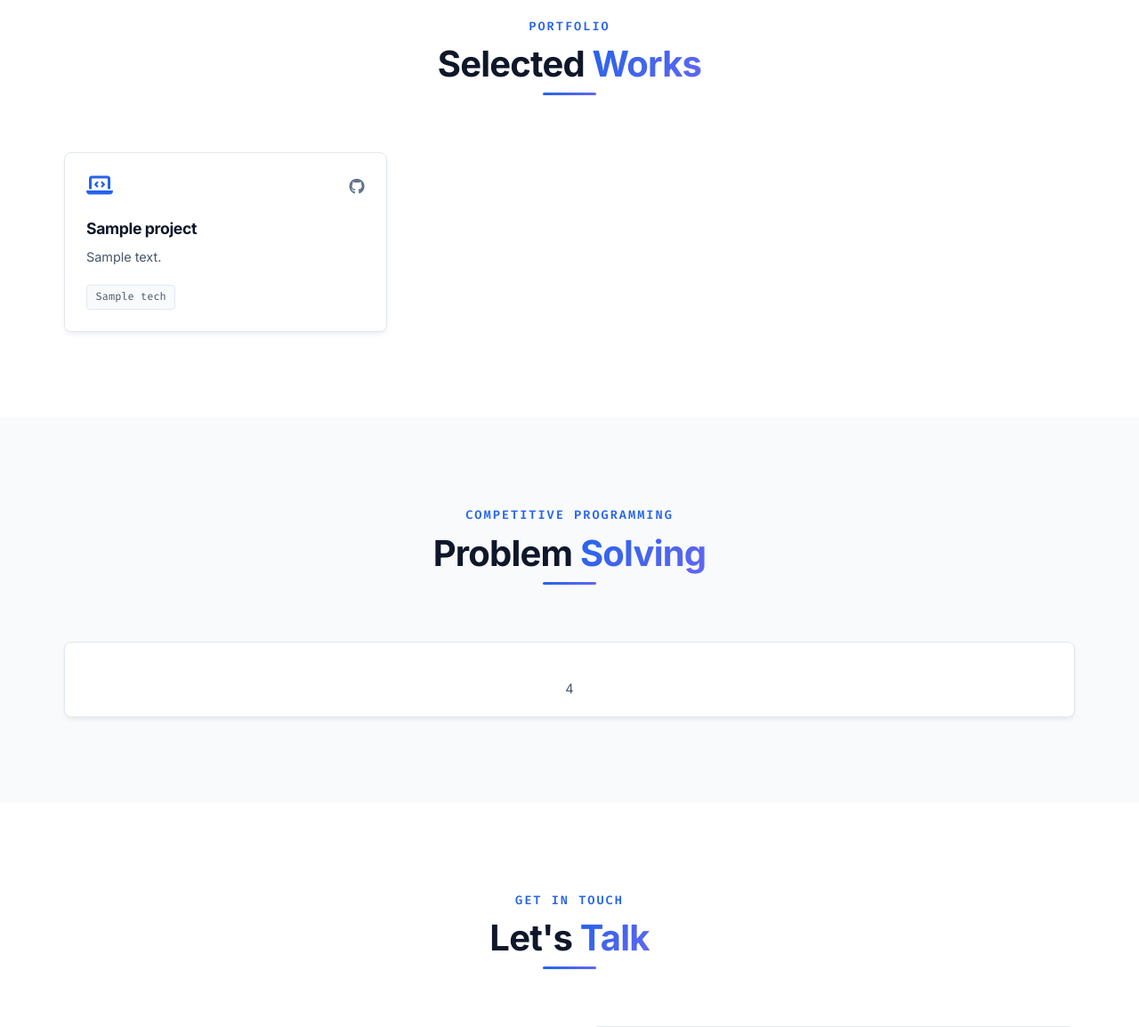
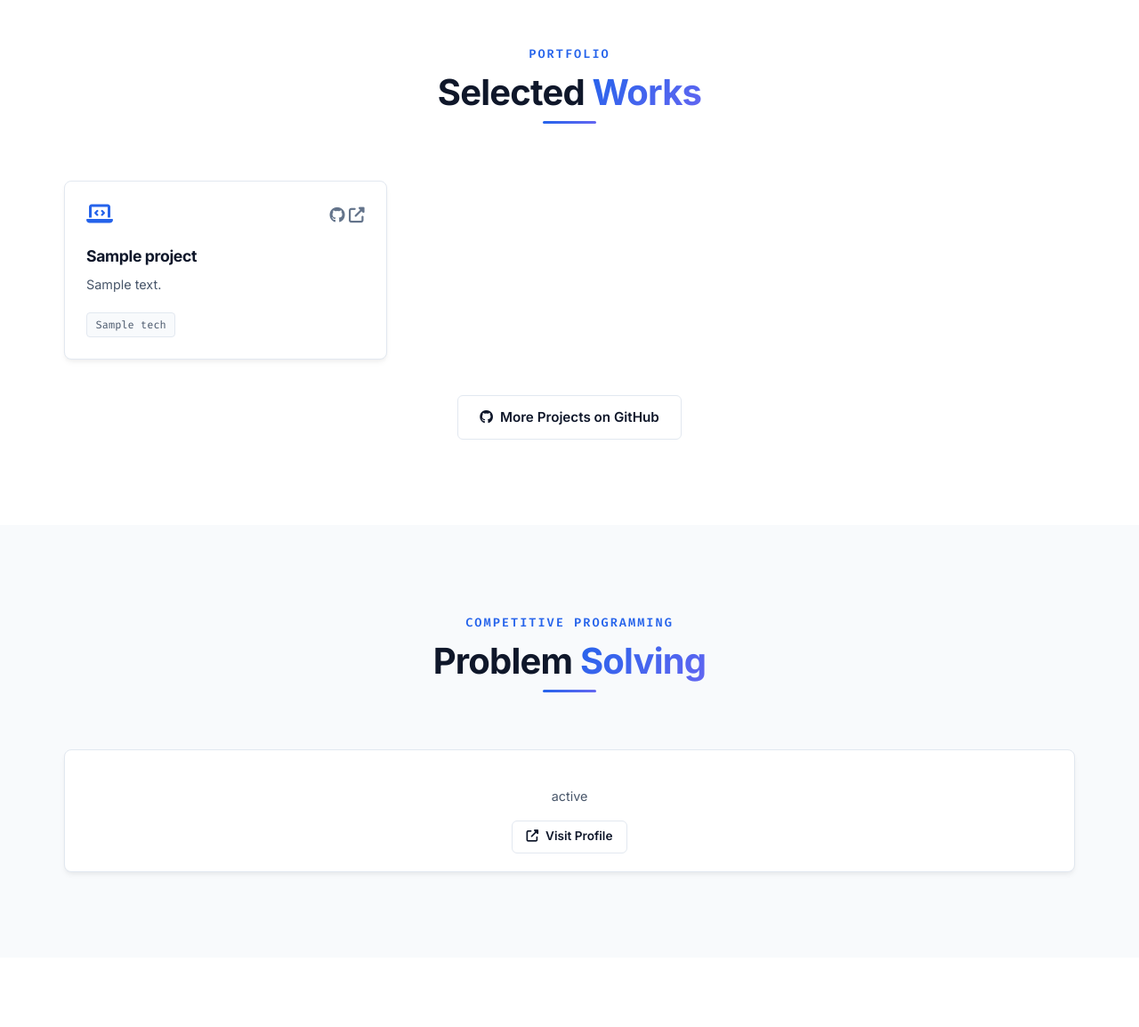
Before and after one commit to KAMRUN-NESA/portfolio, a Python web app: template app/templates/index.html in a window 1280 px wide. Shown: the part 5280-6434 px from the top of the page at 89% size. Run offline with Jinja, Linux system fonts and the light colour scheme; the template is opened without the code that fills it: most values are stand-ins (such as "Sample title", 1, 10 or a date in 2020); form fields are guessed from the names that the template uses.

Commit message:
Portfolio update: fix placeholders, CP, SEO, projects, publications, contact

```diff
--- a/app/static/css/style.css
+++ b/app/static/css/style.css
@@ -351,6 +351,18 @@ section {
   color: var(--text-secondary);
   font-weight: 500;
   margin-bottom: 1rem;
+}
+
+.typing-cursor {
+  display: inline-block;
+  color: var(--primary-color);
+  font-weight: 300;
+  animation: blink-cursor 0.75s step-end infinite;
+}
+
+@keyframes blink-cursor {
+  0%, 100% { opacity: 1; }
+  50% { opacity: 0; }
 }
 
 .hero-opportunities {
--- a/app/templates/components/contact.html
+++ b/app/templates/components/contact.html
@@ -17,6 +17,25 @@
 
                 <h3>Open for Collaboration</h3>
                 <p>{{ data.contact.text }}</p>
+
+                {% if data.contact.research_interests %}
+                <div style="margin-top: 1.5rem;">
+                    <h4 style="color: var(--primary-color); margin-bottom: 0.75rem;"><i class="fas fa-flask"></i> Research Areas of Interest</h4>
+                    <ul style="list-style: none; padding: 0; margin: 0;">
+                        {% for interest in data.contact.research_interests %}
+                        <li style="padding: 0.4rem 0; color: var(--text-secondary); display: flex; align-items: center; gap: 0.5rem;">
+                            <i class="fas fa-chevron-right" style="color: var(--primary-color); font-size: 0.75rem;"></i> {{ interest }}
+                        </li>
+                        {% endfor %}
+                    </ul>
+                </div>
+                {% endif %}
+
+                {% if data.contact.lab_types %}
+                <p style="margin-top: 1rem; font-size: 0.9rem; color: var(--text-muted); font-style: italic;">
+                    <i class="fas fa-university"></i> Ideal fit: {{ data.contact.lab_types }}
+                </p>
+                {% endif %}
 
                 <div class="contact-methods">
                     <div class="contact-method">
--- a/app/templates/components/cp.html
+++ b/app/templates/components/cp.html
@@ -13,7 +13,10 @@
                 <div class="card-body" style="text-align: center; padding-top: 2rem;">
                     <i class="{{ platform.icon }} card-icon" style="font-size: 3rem; margin-bottom: 1rem;"></i>
                     <h3 class="card-title">{{ platform.platform }}</h3>
-                    <p class="card-description">{{ platform.rating }}</p>
+                    <p class="card-description" style="margin-bottom: 1rem;">{{ platform.status }}</p>
+                    <a href="{{ platform.link }}" target="_blank" class="btn btn-secondary" style="font-size: 0.85rem; padding: 0.4rem 1rem;">
+                        <i class="fas fa-external-link-alt"></i> Visit Profile
+                    </a>
                 </div>
             </div>
             {% endfor %}
--- a/app/templates/components/projects.html
+++ b/app/templates/components/projects.html
@@ -14,6 +14,9 @@
                     <i class="card-icon fas fa-laptop-code"></i>
                     <div class="card-links">
                         <a href="{{ project.github }}" target="_blank" title="GitHub"><i class="fab fa-github"></i></a>
+                        {% if project.demo and project.demo != '#' %}
+                        <a href="{{ project.demo }}" target="_blank" title="View / Paper"><i class="fas fa-external-link-alt"></i></a>
+                        {% endif %}
                     </div>
                 </div>
                 <div class="card-body">
@@ -30,5 +33,13 @@
             </div>
             {% endfor %}
         </div>
+
+        {% if data.more_projects_link %}
+        <div style="text-align: center; margin-top: 2.5rem;">
+            <a href="{{ data.more_projects_link }}" target="_blank" class="btn btn-secondary">
+                <i class="fab fa-github"></i> More Projects on GitHub
+            </a>
+        </div>
+        {% endif %}
     </div>
 </section>
--- a/app/templates/components/publications.html
+++ b/app/templates/components/publications.html
@@ -15,6 +15,7 @@
                 </div>
                 <div class="card-body">
                     <h3 class="card-title">{{ pub.title }}</h3>
+                    <p class="card-description" style="margin-bottom: 0.5rem;"><strong>Authors:</strong> {{ pub.authors }}</p>
                     <p class="card-description"><strong>Venue:</strong> {{ pub.venue }} ({{ pub.date }})</p>
                     <p class="card-description" style="margin-bottom: 0.5rem;"><strong>Area:</strong> {{ pub.area }}</p>
                     <p class="card-description"><strong>DOI:</strong> <a href="{{ pub.link }}" target="_blank">{{ pub.doi }}</a></p>
--- a/app/templates/partials/footer.html
+++ b/app/templates/partials/footer.html
@@ -32,7 +32,7 @@
         <!-- Copyright -->
         <div class="footer-bottom">
             <p>&copy; <span id="current-year">2026</span> {{ data.identity.name }}. All rights reserved.</p>
-            <p>Built with <i class="fas fa-heart" style="color:#ef4444;"></i> &amp; Flask</p>
+            <p>Built with <i class="fas fa-heart" style="color:#ef4444;"></i> &amp; <i class="fas fa-flask" style="color: var(--primary-color);"></i> Flask</p>
         </div>
     </div>
 </footer>
--- a/app/templates/partials/seo_meta.html
+++ b/app/templates/partials/seo_meta.html
@@ -1,21 +1,21 @@
-<meta name="description" content="AI/ML researcher specializing in Graph Neural Networks, Hypergraph Neural Networks, Deep Learning, Computer Vision, NLP, Data Analytics, and Agentic AI systems.">
-<meta name="keywords" content="AI, Machine Learning, Graph Neural Networks, Agentic AI, Computer Vision, NLP, Software Engineering, Kamrun Nesa">
+<meta name="description" content="AI/ML researcher specializing in Graph Neural Networks, Hypergraph Neural Networks, Deep Learning, Computer Vision, and Medical AI. Open to MSc/PhD opportunities.">
+<meta name="keywords" content="AI, Machine Learning, Graph Neural Networks, Hypergraph Learning, Medical AI, Computer Vision, Deep Learning, Kamrun Nesa, IIUC, Bangladesh">
 <meta name="author" content="Kamrun Nesa">
 
 <!-- Open Graph / Facebook -->
 <meta property="og:type" content="website">
-<meta property="og:url" content="https://kamrunnesa.com/">
-<meta property="og:title" content="Kamrun Nesa | AI/ML Researcher | GNN | Agentic AI">
-<meta property="og:description" content="AI/ML researcher specializing in Graph Neural Networks, Hypergraph Neural Networks, Deep Learning, Computer Vision, NLP, Data Analytics, and Agentic AI systems.">
-<meta property="og:image" content="{{ url_for('static', filename='images/img/KAmrun.jpg') }}">
+<meta property="og:url" content="https://kamrun-nesa.github.io/portfolio_bundle/">
+<meta property="og:title" content="Kamrun Nesa | AI/ML Researcher | GNN | Deep Learning">
+<meta property="og:description" content="AI/ML researcher specializing in Graph Neural Networks, Hypergraph Learning, Deep Learning, and Medical AI. Open to MSc/PhD research opportunities.">
+<meta property="og:image" content="https://kamrun-nesa.github.io/portfolio_bundle/static/images/img/KAmrun.jpg">
 
 <!-- Twitter -->
 <meta property="twitter:card" content="summary_large_image">
-<meta property="twitter:url" content="https://kamrunnesa.com/">
-<meta property="twitter:title" content="Kamrun Nesa | AI/ML Researcher | GNN | Agentic AI">
-<meta property="twitter:description" content="AI/ML researcher specializing in Graph Neural Networks, Hypergraph Neural Networks, Deep Learning, Computer Vision, NLP, Data Analytics, and Agentic AI systems.">
-<meta property="twitter:image" content="{{ url_for('static', filename='images/img/KAmrun.jpg') }}">
+<meta property="twitter:url" content="https://kamrun-nesa.github.io/portfolio_bundle/">
+<meta property="twitter:title" content="Kamrun Nesa | AI/ML Researcher | GNN | Deep Learning">
+<meta property="twitter:description" content="AI/ML researcher specializing in Graph Neural Networks, Hypergraph Learning, Deep Learning, and Medical AI. Open to MSc/PhD research opportunities.">
+<meta property="twitter:image" content="https://kamrun-nesa.github.io/portfolio_bundle/static/images/img/KAmrun.jpg">
 
 <!-- Favicon Placeholder -->
 <link rel="icon" type="image/x-icon" href="{{ url_for('static', filename='images/favicon.ico') }}">
-<link rel="canonical" href="https://kamrunnesa.com/">
+<link rel="canonical" href="https://kamrun-nesa.github.io/portfolio_bundle/">
```
Also changed, not shown: app/data.py (+67 -16 lines), 1 other file.
